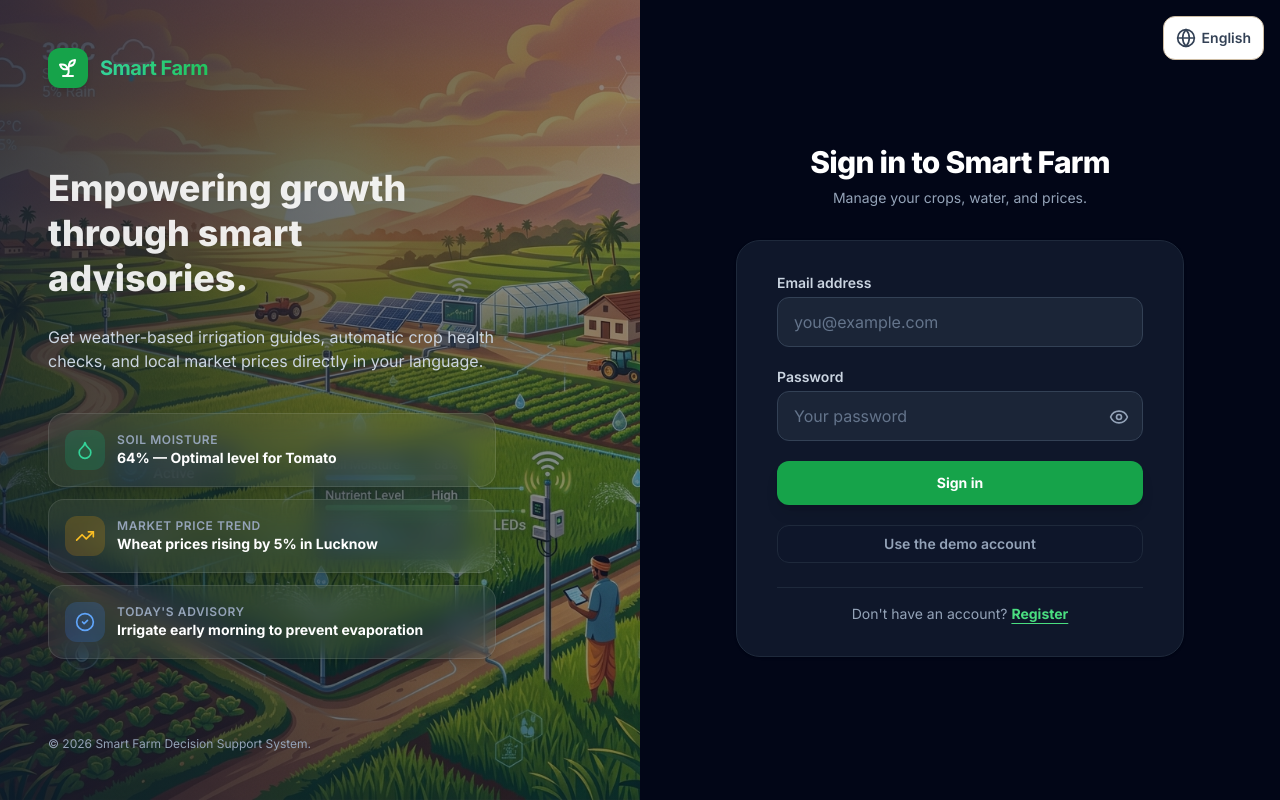
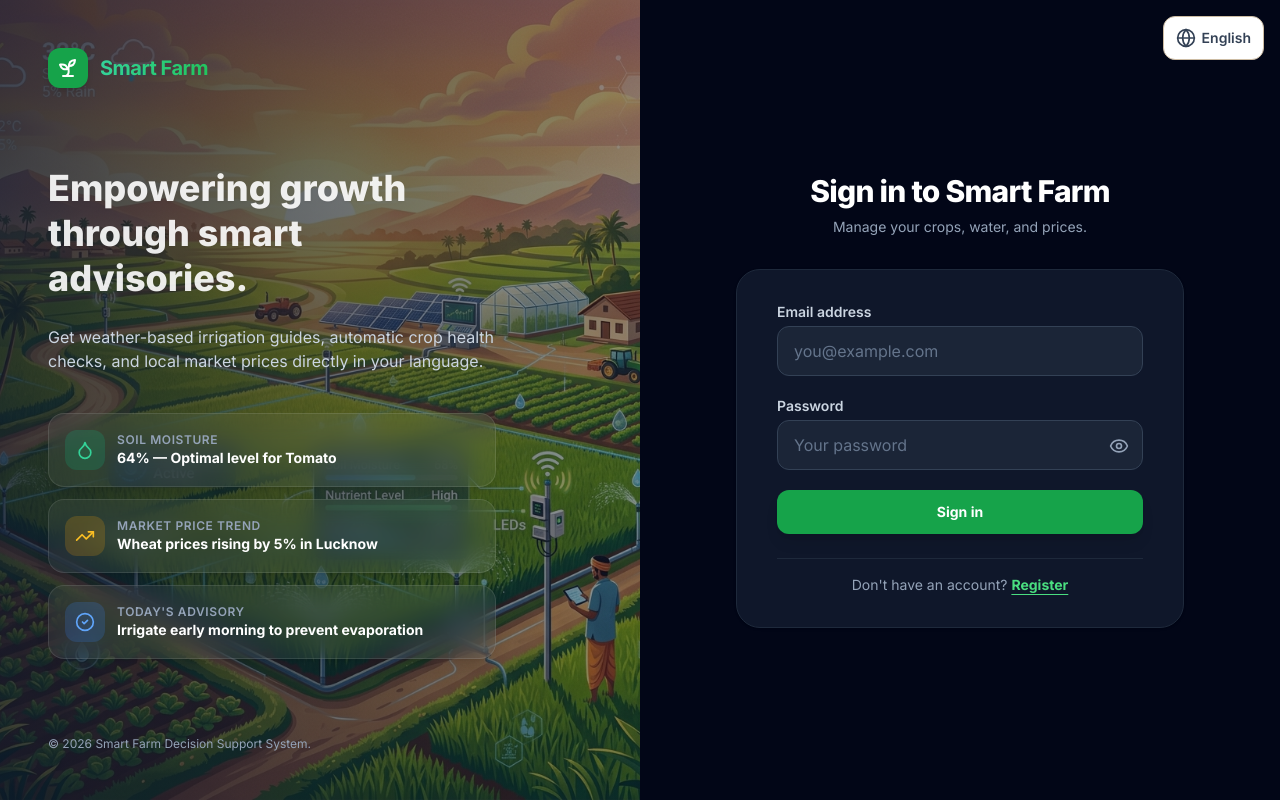
Before and after one commit to aadarshdubey637/HackInMotion-RICR-HIM-1104, a Next.js app in the folder frontend/: page /login in a window 1280 px wide. Built offline with nearby package versions, Linux system fonts and the light colour scheme; no server answers.

Commit message:
security: remove credentials from .env.example; remove demo account; fix location detection

```diff
--- a/frontend/src/app/login/page.tsx
+++ b/frontend/src/app/login/page.tsx
@@ -29,12 +29,6 @@ export default function LoginPage() {
       setSubmitting(false);
       setError(err instanceof ApiError ? err.message : t('auth.serverError'));
     }
-  }
-
-  function useDemoAccount() {
-    setEmail('farmer@demo.com');
-    setPassword('demo1234');
-    setError(null);
   }
 
   return (
@@ -178,14 +172,6 @@ export default function LoginPage() {
                 {submitting ? <Spinner className="h-5 w-5" /> : null}
                 {submitting ? t('common.loading') : t('auth.signIn')}
               </button>
-
-              <button
-                type="button"
-                onClick={useDemoAccount}
-                className="w-full text-slate-400 hover:text-white py-2 text-sm font-semibold transition duration-200 border border-slate-800 hover:border-slate-700 bg-slate-900/50 rounded-xl"
-              >
-                Use the demo account
-              </button>
             </form>
 
             <div className="pt-4 border-t border-slate-800 text-center">
```
